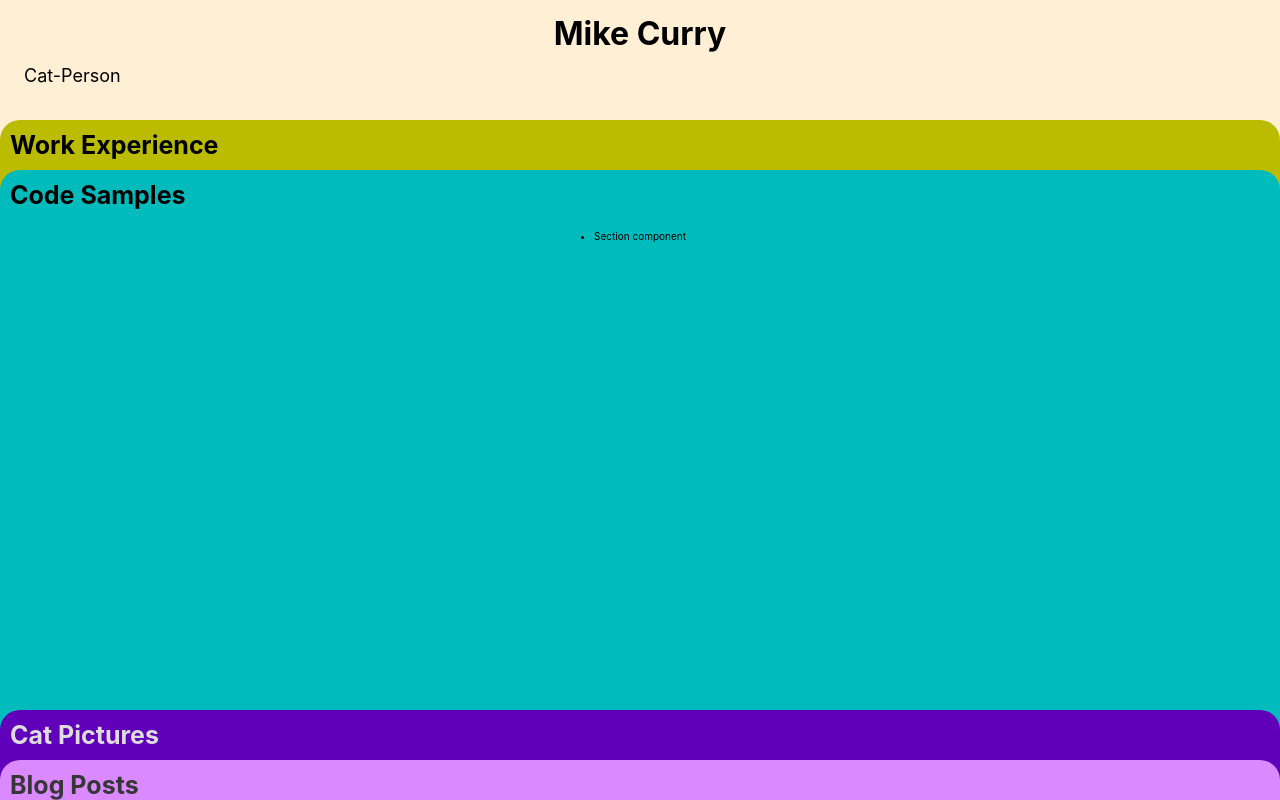
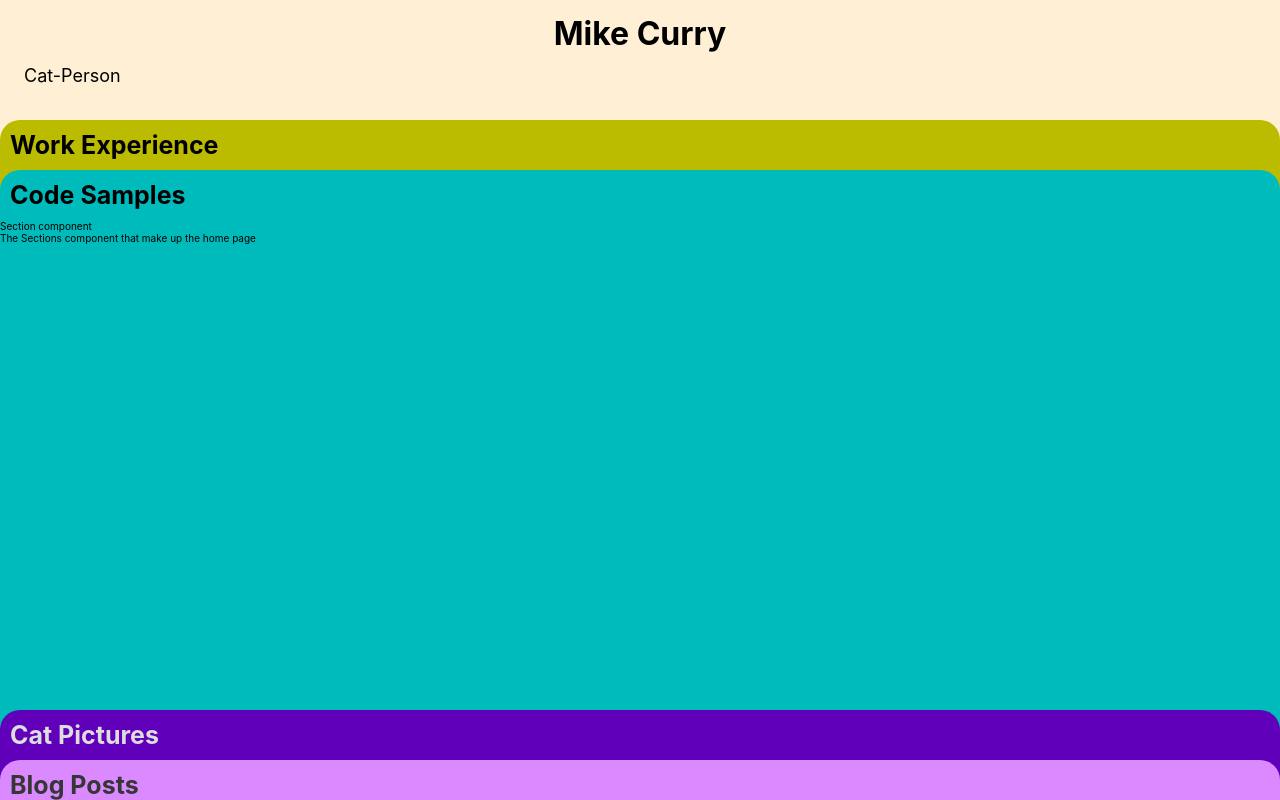
Before and after one commit to mikedubcurry/newest-site, a Next.js app: page / in a window 1280 px wide. Both pictures are taken after a click on the element "Code Samples". Built offline with nearby package versions, Linux system fonts and the light colour scheme.

Commit message:
split componnnts

```diff
--- /dev/null
+++ b/components/SampleCard.js
@@ -0,0 +1,8 @@
+export default function SampleCard({ sample }) {
+	return (
+		<li>
+			<header>{sample.title}</header>
+			<p>{sample.summary}</p>
+		</li>
+	);
+}
--- /dev/null
+++ b/components/SampleSection.js
@@ -0,0 +1,11 @@
+import { SampleCard } from './';
+import styles from '../styles/Sections.module.css'
+
+export default function SampleSection({ samples }) {
+	return (
+		<ul className={styles['sample-section']}>
+			{samples &&
+				samples.map((sample, i) => <SampleCard sample={sample} key={i} />)}
+		</ul>
+	);
+}
--- a/components/Sections.js
+++ b/components/Sections.js
@@ -4,13 +4,12 @@ import { useSpring, animated } from 'react-spring';
 import BlogCard from './BlogCard';
 import { useHasMounted, usePrefersReducedMotion } from '../hooks';
 import styles from '../styles/Sections.module.css';
-import { BlogSection } from './';
+import { BlogSection, SampleSection } from './';
 
 export default function Sections({ data }) {
 	const [selected, setSelected] = useState(0);
 	const hasMounted = useHasMounted();
 	const reducedMotion = usePrefersReducedMotion();
-	console.log(data);
 	const samples =
 		data.samples &&
 		data.samples.samples.map((sam) => ({
@@ -19,7 +18,6 @@ export default function Sections({ data }) {
 			summary: sam.data.summary,
 			samp: sam.sample,
 		}));
-	// console.log(samples);
 	const posts =
 		data &&
 		data.posts.posts.map(({ data }) => ({
@@ -66,9 +64,7 @@ export default function Sections({ data }) {
 				>
 					Code Samples
 				</h2>
-				<ul className={styles['code-section']}>
-					{samples && samples.map((samp, i) => <li key={i}>{samp.title}</li>)}
-				</ul>
+				<SampleSection samples={samples} />
 			</Section>
 			<Section
 				className="third"
--- a/components/index.js
+++ b/components/index.js
@@ -3,5 +3,15 @@ import BlogCard from './BlogCard';
 import Header from './Header';
 import Sections from './Sections';
 import Desctiption from './Description';
+import SampleCard from './SampleCard';
+import SampleSection from './SampleSection';
 
-export { BlogCard, BlogSection, Header, Sections, Desctiption };
+export {
+	BlogCard,
+	BlogSection,
+	Header,
+	Sections,
+	SampleSection,
+	SampleCard,
+	Desctiption,
+};
```
